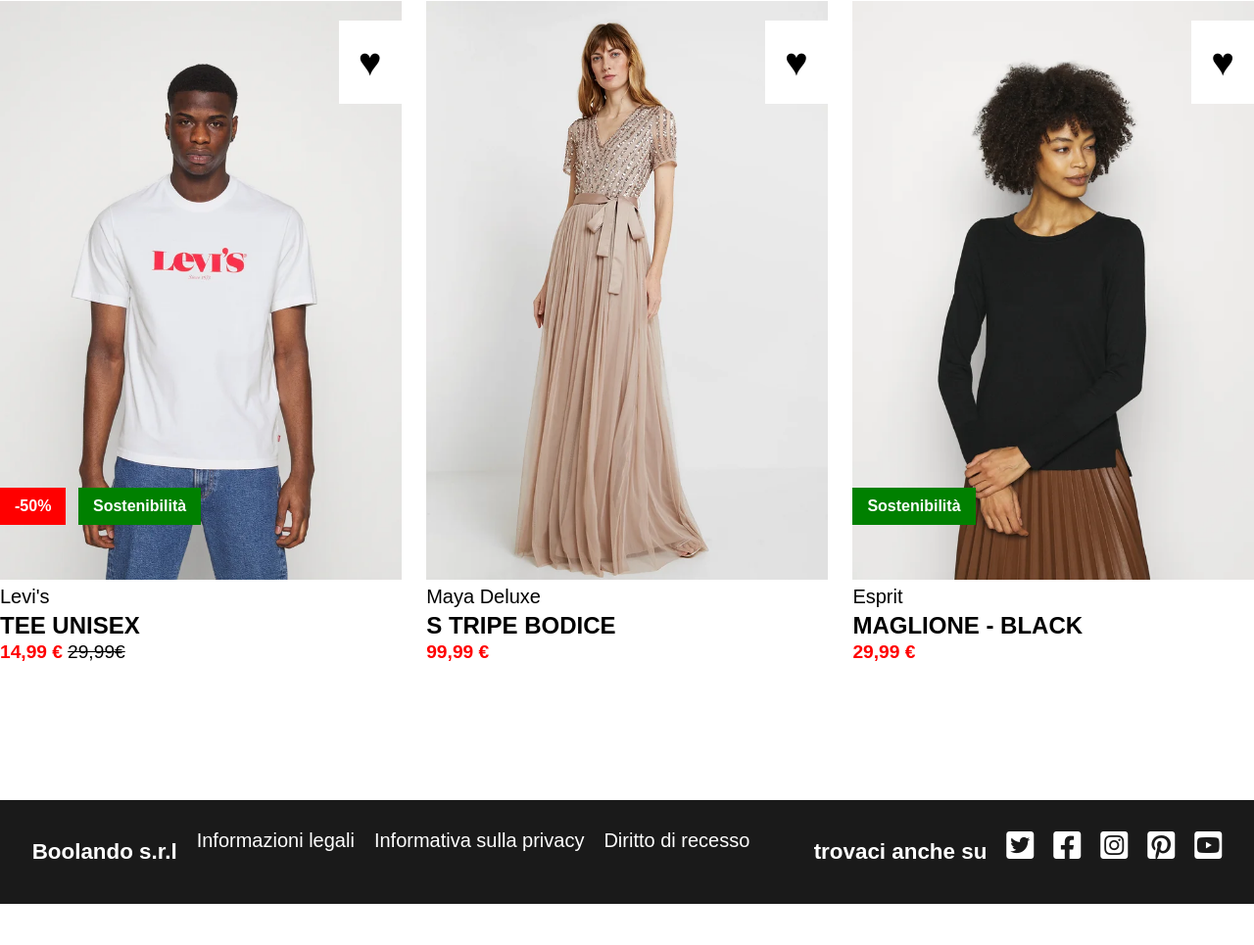
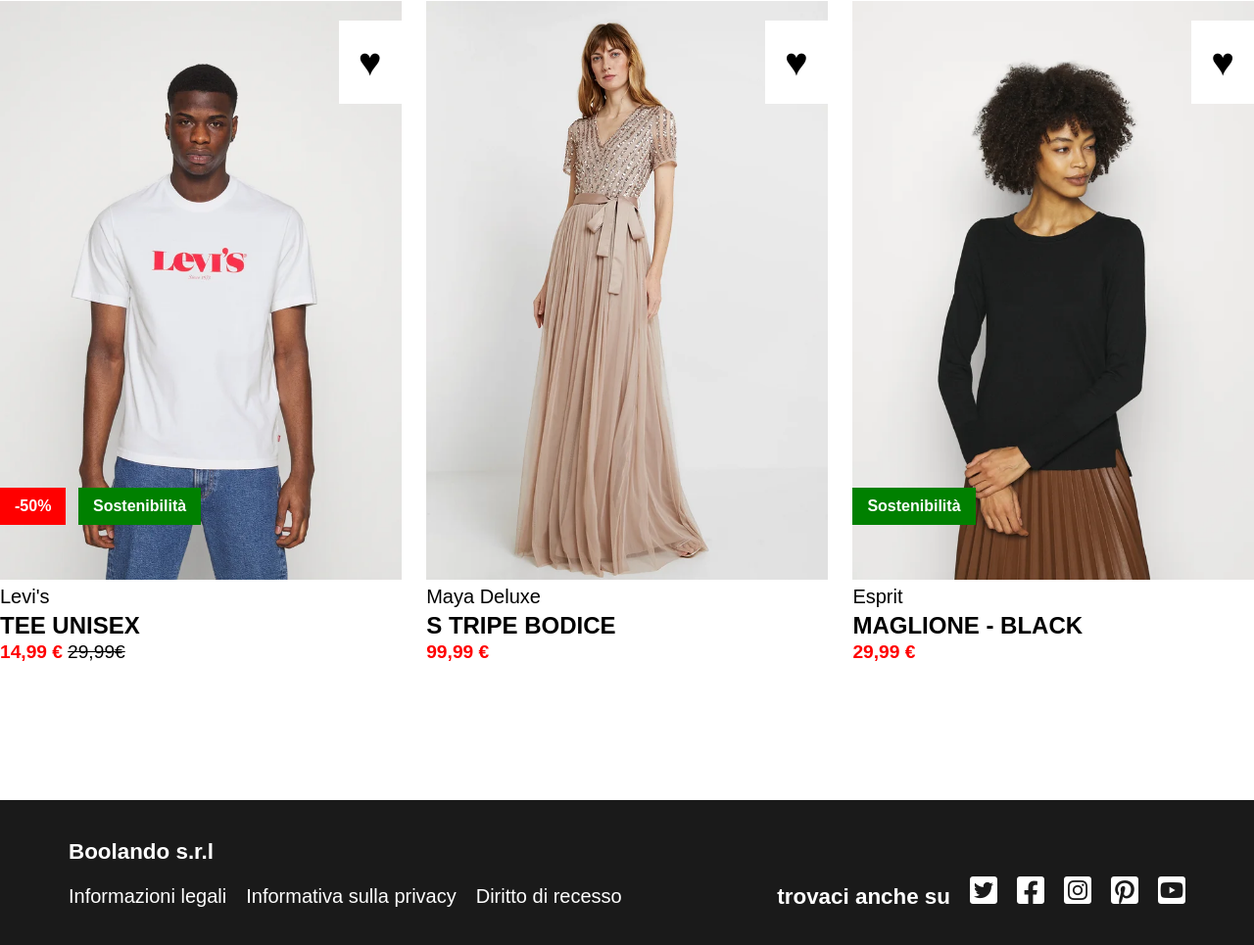
Before and after one commit to Samuele-Benato/html-css-boolando, a plain HTML site: page index.html in a window 1280 px wide. Shown: the part 956-1921 px from the top of the page at 98% size. Before the commit the page ends 1879 px from the top, so only its background shows below. Drawn offline with Linux system fonts and the light colour scheme.

Commit message:
fix : :hover corrected

```diff
--- a/css/style.css
+++ b/css/style.css
@@ -166,6 +166,7 @@
   left: 0;
   bottom: 0;
   opacity: 0;
+  transition: all 1s ease-in-out;
 }
 
 .img-article {
@@ -186,13 +187,14 @@
 
 footer {
   width: 100%;
-  padding: 30px 0;
+  padding: 30px 60px;
   margin-top: 60px;
+  background-color: #1a1a1a;
+}
 
-  background-color: #1a1a1a;
-
+.footer {
   display: flex;
-  justify-content: space-around;
+  justify-content: space-between;
   align-items: center;
 }
 
--- a/index.html
+++ b/index.html
@@ -200,8 +200,9 @@
     </main>
     <!-- FOOTER -->
     <footer>
-      <ul>
-        <li><h3>Boolando s.r.l</h3></li>
+      <h3>Boolando s.r.l</h3>
+      <div class="footer">
+        <ul class="">
           <li><a href="#">Informazioni legali</a></li>
           <li><a href="#">Informativa sulla privacy</a></li>
           <li><a href="#">Diritto di recesso</a></li>
@@ -224,6 +225,7 @@
             <a href="#"><i class="fa-brands fa-square-youtube"></i></a>
           </li>
         </ul>
+      </div>
     </footer>
   </body>
 </html>
```
Lines whose indentation alone changed are shown as unchanged.
